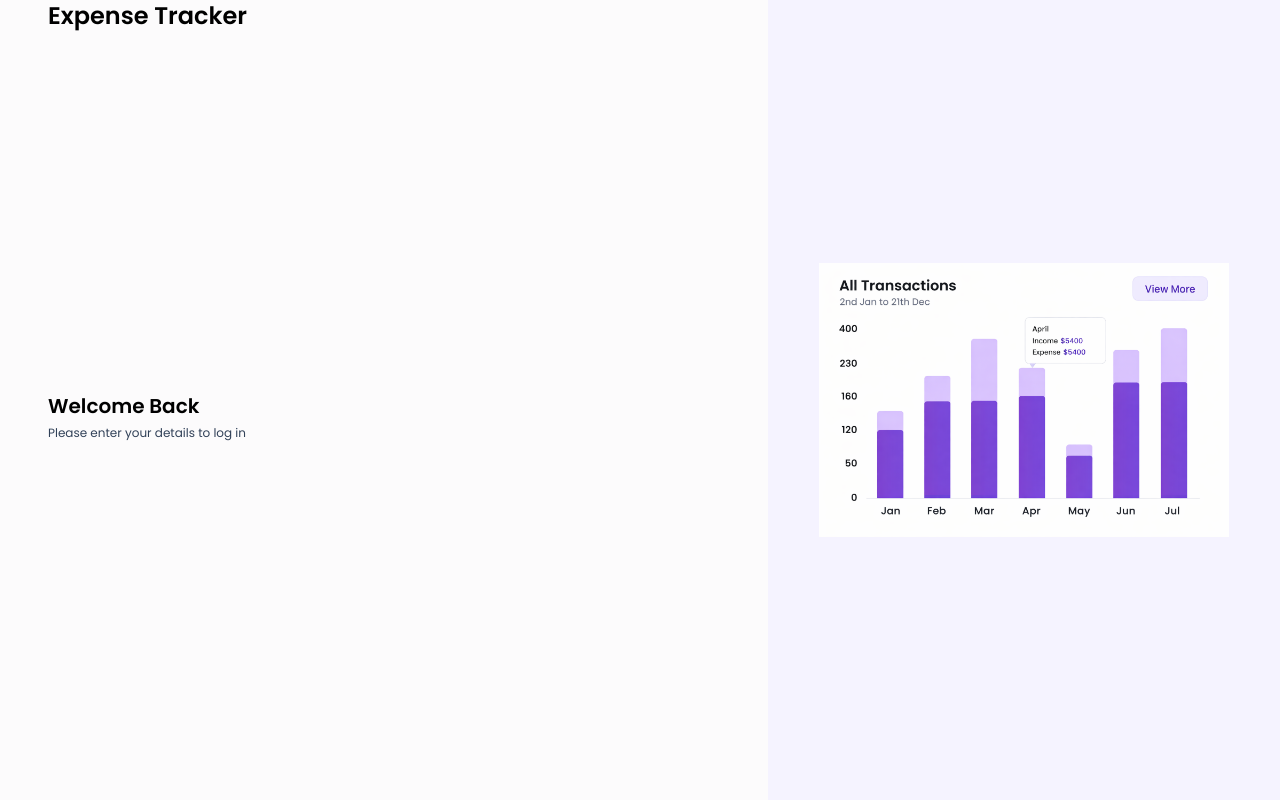
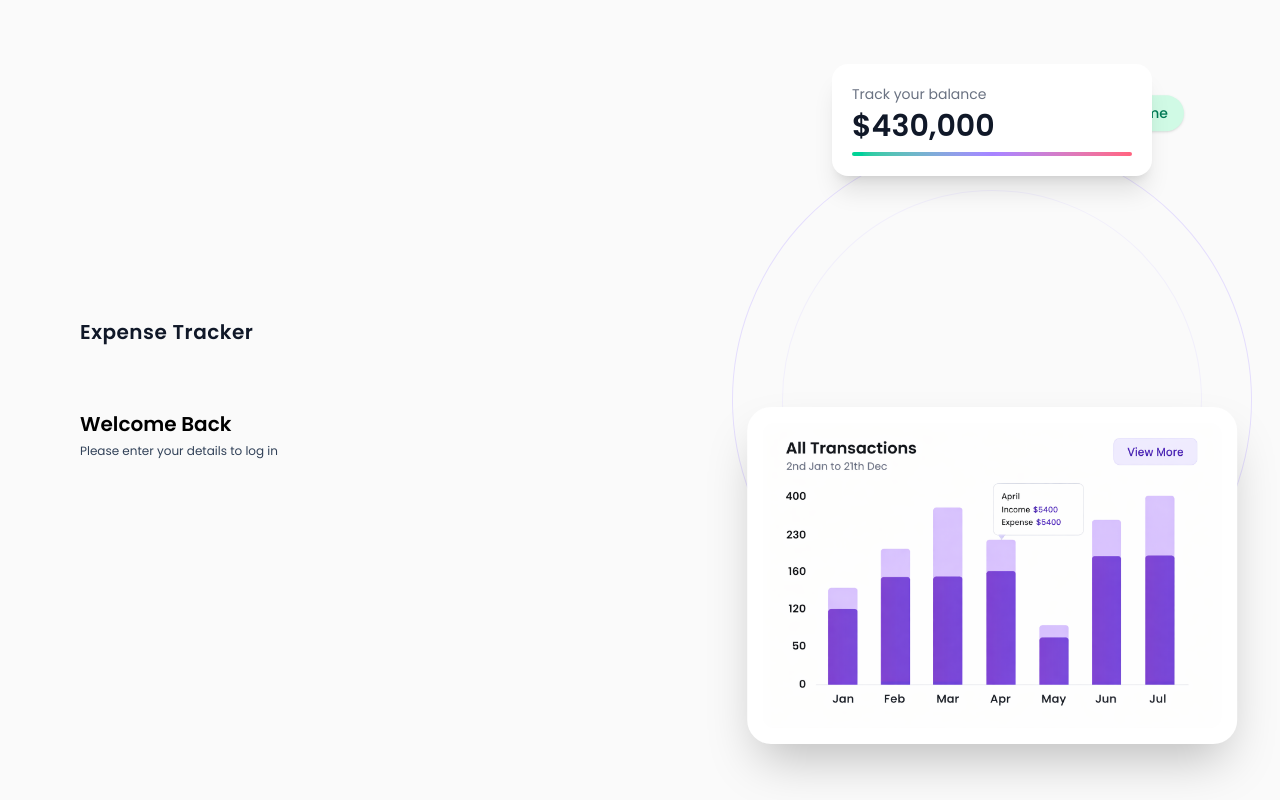
Before and after one commit to Ishwarsing34/Expenso-Your-Personal-Expense-Traacker, a React (Vite) app in the folder client/: page /login in a window 1280 px wide. Built offline with nearby package versions, Linux system fonts and the light colour scheme.

Commit message:
added framer motion effect

```diff
--- a/client/package.json
+++ b/client/package.json
@@ -13,6 +13,7 @@
     "@tailwindcss/vite": "^4.1.18",
     "axios": "^1.13.4",
     "emoji-picker-react": "^4.17.3",
+    "framer-motion": "^12.33.0",
     "moment": "^2.30.1",
     "react": "^19.2.0",
     "react-dom": "^19.2.0",
--- a/client/src/components/layouts/AuthLayout.jsx
+++ b/client/src/components/layouts/AuthLayout.jsx
@@ -1,25 +1,109 @@
 import React from "react";
+import { motion } from "framer-motion";
 import CARD_2 from "../../assets/images/card2.png";
+
+const spin = {
+  animate: {
+    rotate: 360,
+    transition: {
+      repeat: Infinity,
+      duration: 30,
+      ease: "linear",
+    },
+  },
+};
+
+const float = {
+  animate: {
+    y: [0, -12, 0],
+    transition: {
+      repeat: Infinity,
+      duration: 6,
+      ease: "easeInOut",
+    },
+  },
+};
 
 const AuthLayout = ({ children }) => {
   return (
-    <div className="flex h-screen w-full">
-      {/* Left section */}
-      <div className="flex w-full flex-col justify-center px-12 lg:w-[60%]">
-        <h2 className="mb-6 text-2xl font-semibold text-black">
+    <div className="relative flex h-screen w-full overflow-hidden bg-[#fafafa]">
+      {/* LEFT */}
+      <div className="relative z-10 flex w-full flex-col justify-center px-20 lg:w-[55%]">
+        <h2 className="mb-16 text-xl font-semibold tracking-wide text-gray-900">
           Expense Tracker
         </h2>
-        {children}
+
+        <motion.div
+          initial={{ opacity: 0, y: 24 }}
+          animate={{ opacity: 1, y: 0 }}
+          transition={{ duration: 0.6 }}
+        >
+          {children}
+        </motion.div>
       </div>
 
-      {/* Right section */}
-      <div className="hidden h-full w-[40%] items-center justify-center bg-violet-50 lg:flex">
+      {/* RIGHT */}
+      <div className="relative hidden h-full w-[45%] lg:block">
+        {/* Orbit Ring */}
+        <motion.div
+          variants={spin}
+          animate="animate"
+          className="absolute top-1/2 left-1/2 h-[520px] w-[520px] -translate-x-1/2 -translate-y-1/2 rounded-full border border-violet-300/40"
+        />
+        <motion.div
+          variants={spin}
+          animate="animate"
+          className="absolute top-1/2 left-1/2 h-[420px] w-[420px] -translate-x-1/2 -translate-y-1/2 rounded-full border border-violet-200/30"
+        />
 
-        <img
-          src={CARD_2}
-          alt="Auth Illustration"
-          className="w-[80%] max-w-md"
-        />
+        {/* Income Token */}
+        <motion.div
+          variants={float}
+          animate="animate"
+          className="absolute top-24 right-24 rounded-full bg-emerald-100 px-4 py-2 text-sm font-medium text-emerald-700 shadow-sm"
+        >
+          + Income
+        </motion.div>
+
+        {/* Expense Token */}
+        <motion.div
+          variants={float}
+          animate="animate"
+          transition={{ delay: 1 }}
+          className="absolute bottom-28 left-24 rounded-full bg-rose-100 px-4 py-2 text-sm font-medium text-rose-700 shadow-sm"
+        >
+          − Expense
+        </motion.div>
+
+        {/* Stats Card */}
+        <motion.div
+          initial={{ opacity: 0, scale: 0.9 }}
+          animate={{ opacity: 1, scale: 1 }}
+          transition={{ delay: 0.2 }}
+          className="absolute top-16 left-1/2 w-[320px] -translate-x-1/2 rounded-2xl bg-white p-5 shadow-xl"
+        >
+          <p className="text-sm text-gray-500">
+            Track your balance
+          </p>
+          <p className="mt-1 text-3xl font-semibold text-gray-900">
+            $430,000
+          </p>
+          <div className="mt-2 h-1 w-full rounded-full bg-gradient-to-r from-emerald-400 via-violet-400 to-rose-400" />
+        </motion.div>
+
+        {/* Chart Widget */}
+        <motion.div
+          initial={{ opacity: 0, y: 40 }}
+          animate={{ opacity: 1, y: 0 }}
+          transition={{ delay: 0.4 }}
+          className="absolute bottom-14 left-1/2 w-[85%] -translate-x-1/2 rounded-3xl bg-white p-4 shadow-2xl"
+        >
+          <img
+            src={CARD_2}
+            alt="Transaction Analytics"
+            className="w-full rounded-xl"
+          />
+        </motion.div>
       </div>
     </div>
   );
```
Also changed, not shown: 1 other file (tests, documents, lock files or other folders).
